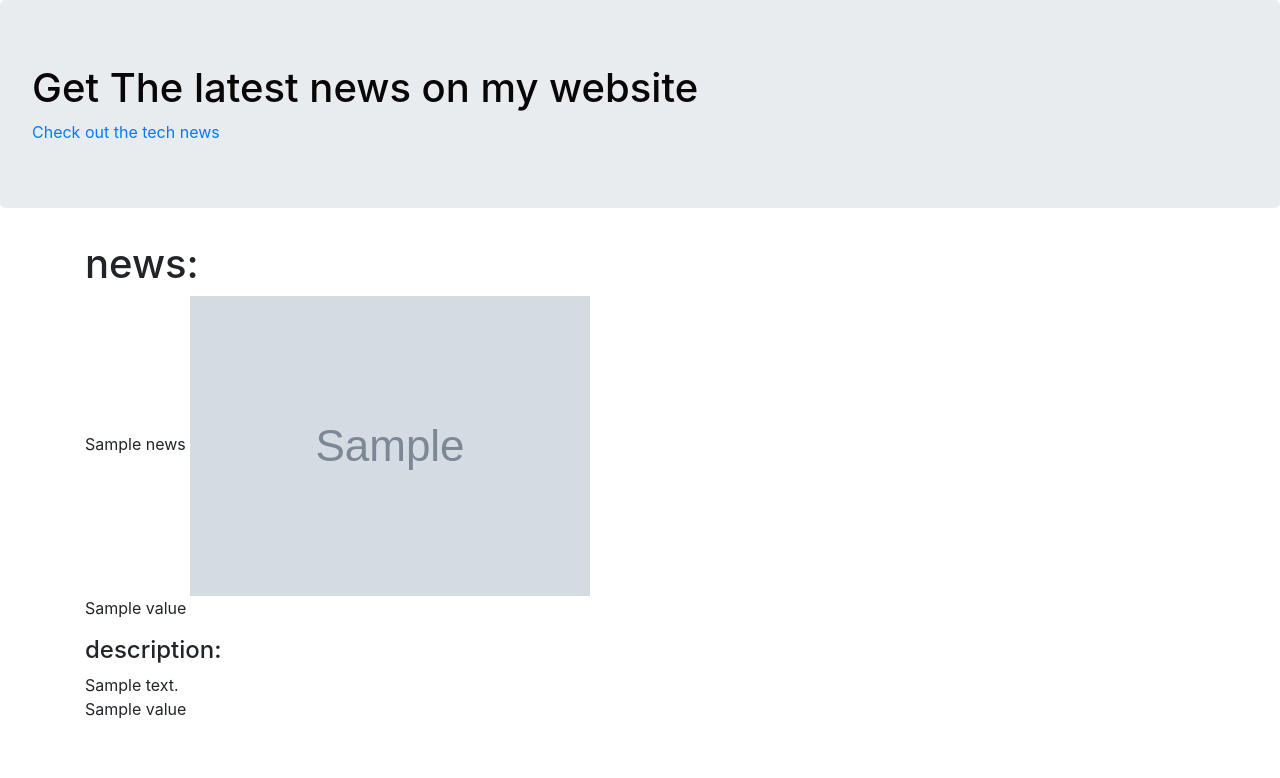
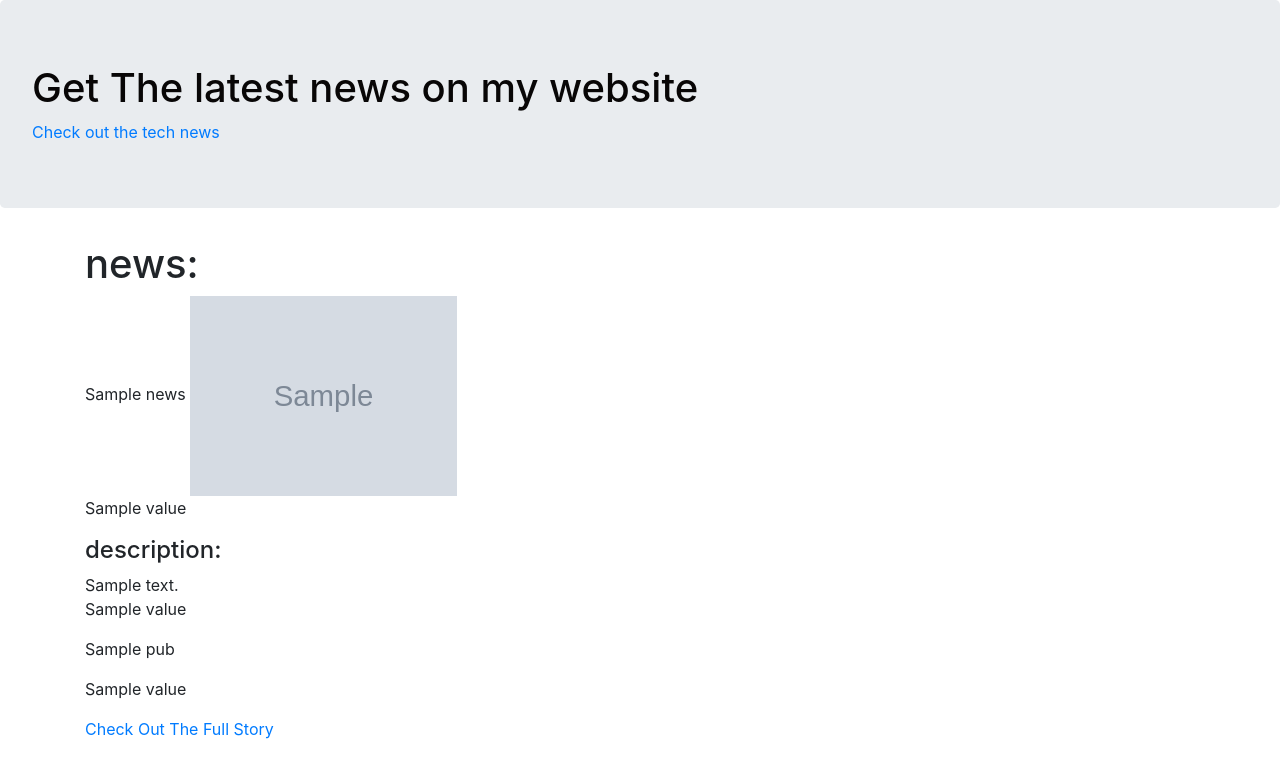
Before and after one commit to Aditya-Bajpai/news-app-django, a Django app: template templates/index.html in a window 1280 px wide. Shown: the top 778 px of the page. Run offline with Django 3.2, Linux system fonts and the light colour scheme; the template is opened without the code that fills it: most values are stand-ins (such as "Sample title", 1, 10 or a date in 2020); grey boxes marked "Sample" are stand-in pictures; some libraries are stand-ins or nearby versions.

Commit message:
added the source for thr full story

```diff
--- a/templates/index.html
+++ b/templates/index.html
@@ -7,6 +7,11 @@
     <link rel="stylesheet" href="https://stackpath.bootstrapcdn.com/bootstrap/4.3.1/css/bootstrap.min.css" integrity="sha384-ggOyR0iXCbMQv3Xipma34MD+dH/1fQ784/j6cY/iJTQUOhcWr7x9JvoRxT2MZw1T" crossorigin="anonymous">
 </head>
 <body>
+    <style>
+        .img{
+            height:200px;
+        }
+    </style>
     <div class="jumbotron" style="color:black">
         <h1 style ="color:rgb(8, 6, 6)">
             Get The latest news on my website
@@ -15,12 +20,15 @@
     </div>
     {%block content %}
     <div class="container">
-        {%for news , desc , img in mylist %}
+        {%for news , desc , img , pub , url in mylist %}
                 <h1>news:</h1> {{news}}
-                <img src="{{img}}" alt = "">
+                <img src="{{img}}" alt = "" class="img">
                 {{ value|linebreaks }}
                 <h4>description:</h4>{{desc}}
+                {{ value|linebreaks }}
+                <p>{{pub}}</p>
             {{ value|linebreaks }}
+            <a href="{{url}}" target="_blank" rel="noreferrer noopener">Check Out The Full Story</a>
         {% endfor %}
     </div>
     {%endblock%}
--- a/templates/tech.html
+++ b/templates/tech.html
@@ -7,12 +7,13 @@
             height : 200px;
         }
     </style>
-    {% for img , news , desc , pub in mytech %}
+    {% for img , news , desc , pub , url in mytech %}
         <h1>news:</h1>
         <h5>{{news}}</h5>
         <img src="{{desc}}" alt="" class="img">
         <h7>{{img}}</h7>
         <p>{{pub}}</p>
+        <a href="{{url}}" target="_blank" rel="noreferrer noopener">Check Out The Full Story</a>
     {%endfor %}
 </div>
 {% endblock %}
```
Also changed, not shown: my_app/views.py (+9 -3 lines).
